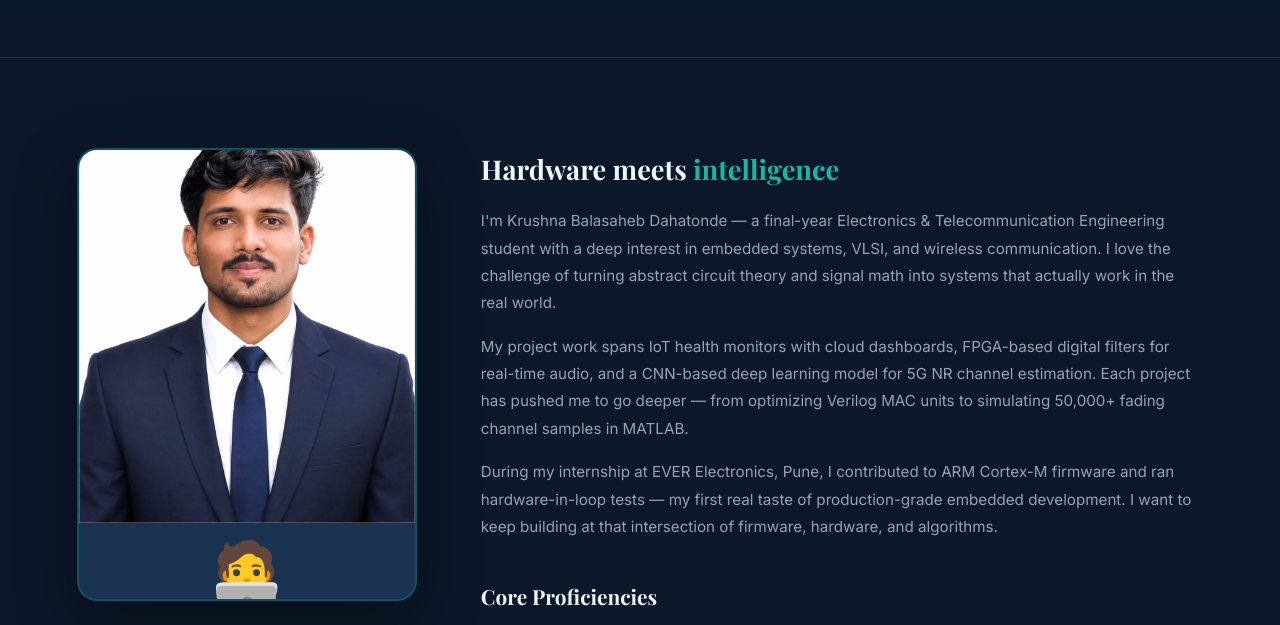
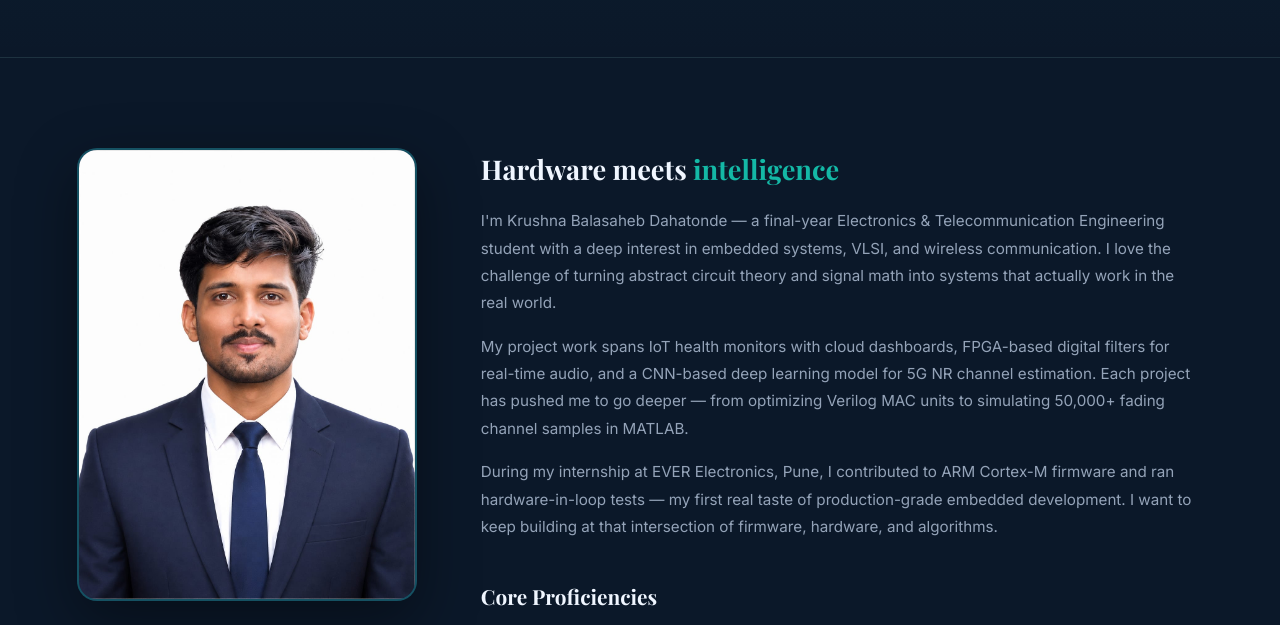
Before and after one commit to krushnadahatonde049-eng/Portfolio, a plain HTML site: page about.html in a window 1280 px wide. Shown: the part 291-916 px from the top of the page. Drawn offline with nearby package versions, Linux system fonts and the light colour scheme; files whose address does not match are found by name.

Commit message:
Update about.html

```diff
--- a/about.html
+++ b/about.html
@@ -118,12 +118,7 @@
     <!-- LEFT COL: photo + quick info -->
     <div class="about-photo-col reveal">
       <div class="about-photo-frame">
-        <!-- Replace the div below with: <img src="Me.jpeg" alt="Krushna Dahatonde"> -->
-        <div class="photo-ph">
-          <img src="C:\Users\ASUS\Downloads\portfolio\portfolio\Me.jpeg" alt="Me">
-          <span class="icon">🧑‍💻</span>
-          <p style="font-size:.8rem; padding:0 1rem;">Add your photo here.<br>Replace with &lt;img&gt; tag.</p>
-        </div>
+        <img src="Me.jpeg" alt="Krushna Dahatonde">
       </div>
 
       <div class="quick-info">
```
